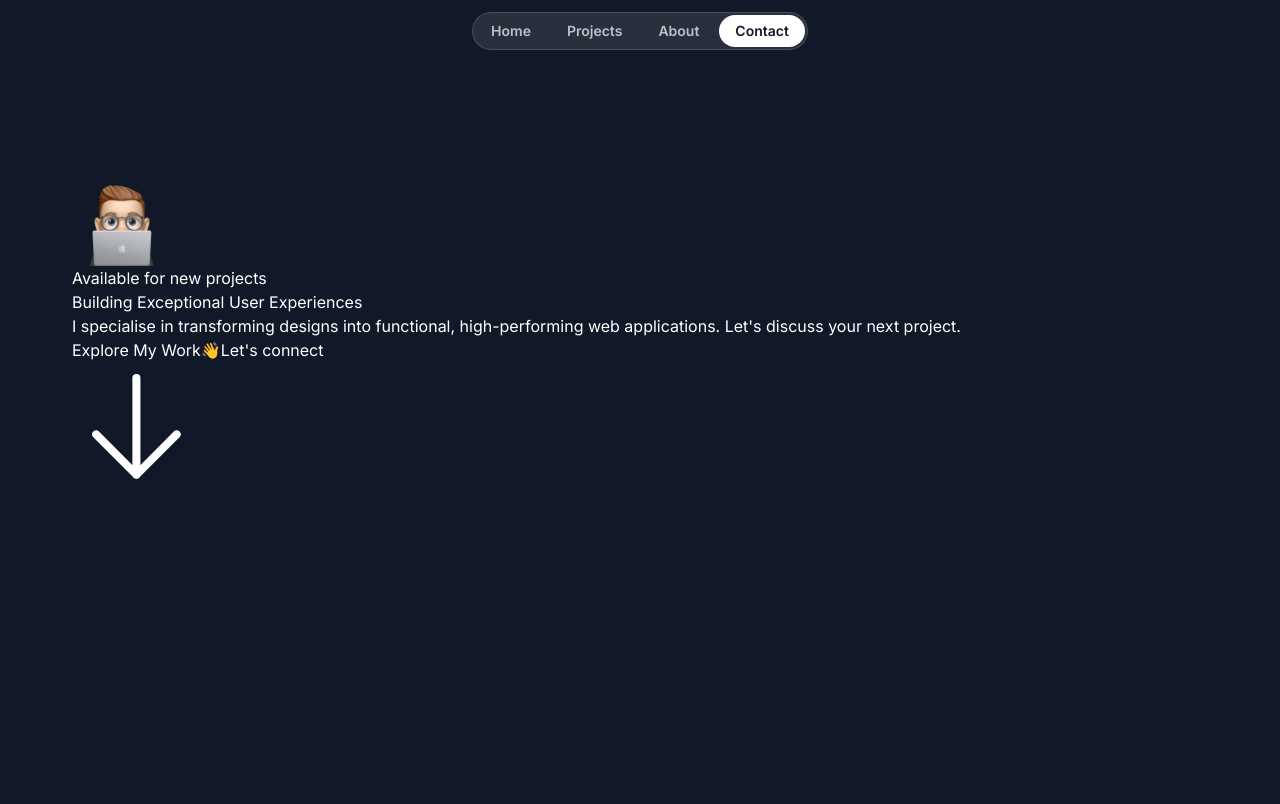
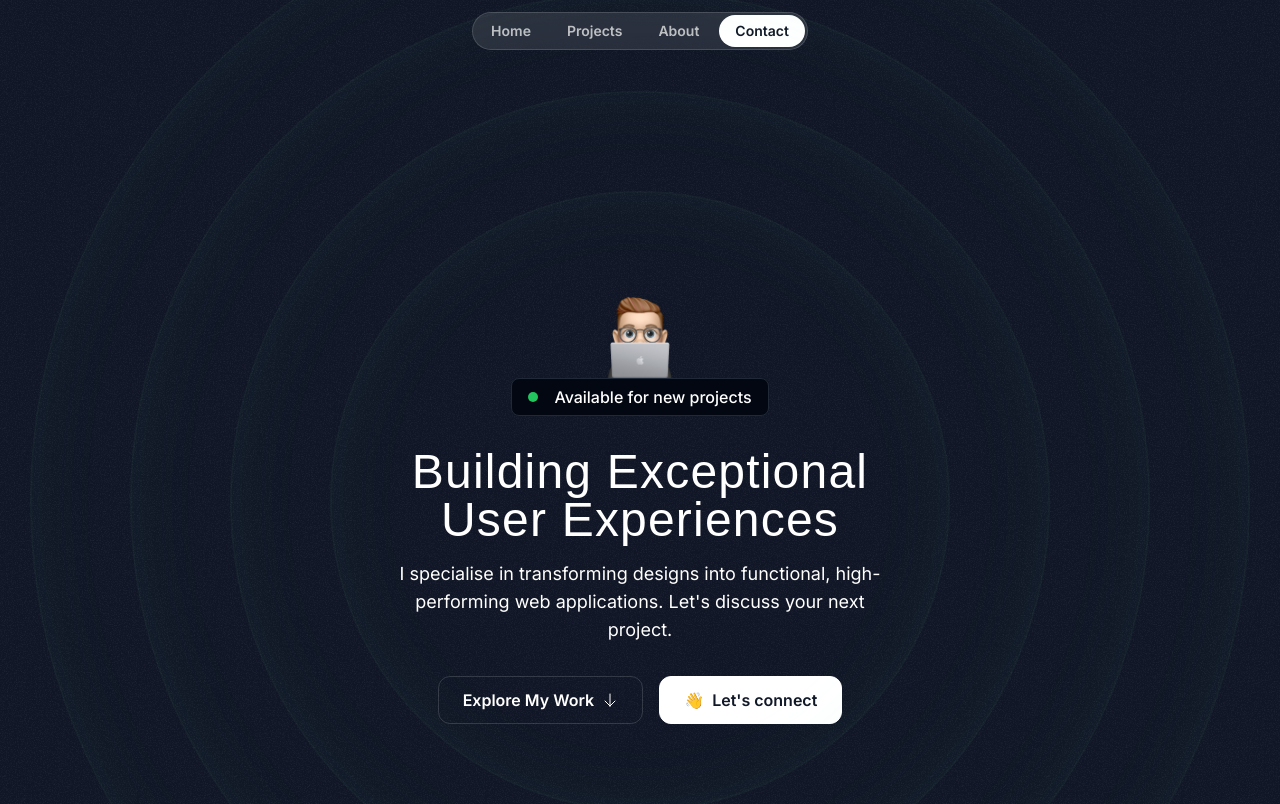
Before and after one commit to RuthlessDove/personal-website-nextjs, a Next.js app: page / in a window 1280 px wide. Shown: the top 804 px of the page. Built offline with nearby package versions, Linux system fonts and the light colour scheme; a web font is replaced by a local one.

Commit message:
Added Text to hero section

```diff
--- a/src/app/globals.css
+++ b/src/app/globals.css
@@ -6,4 +6,8 @@
     .nav-item{
         @apply px-4 py-1.5 rounded-full text-white/70 text-sm font-semibold hover:bg-white/10 hover:text-white transition duration-300;
     }
+
+    .hero-ring{
+        @apply absolute inset-0  border-2 top-1/2 left-1/2 -translate-x-1/2 -translate-y-1/2 rounded-full border-emerald-300/5 shadow-[0_0_80px_inset] shadow-emerald-300/5;
+    }
 }
--- a/src/sections/Hero.tsx
+++ b/src/sections/Hero.tsx
@@ -1,37 +1,56 @@
 import memojiImage from "@/assets/images/memoji-computer.png";
 import ArrowDown from "@/assets/icons/arrow-down.svg";
 import Image from "next/image";
+import grainImage from "@/assets/images/grain.jpg";
+import StarIcon from "@/assets/icons/star.svg";
 
 export const HeroSection = () => {
   return (
-    <div className="py-32">
+    <div className="py-32 md:py-48 lg:py-60 relative z-0n overflow-x-clipv ">
+      <div
+        className="absolute -top-10 inset-0 -z-30 opacity-5"
+        style={{ backgroundImage: `url(${grainImage.src})` }}
+      ></div>
+      <div className="size-[620px] hero-ring"></div>
+      <div className="size-[820px] hero-ring"></div>
+      <div className="size-[1020px] hero-ring"></div>
+      <div className="size-[1220px] hero-ring"></div>
+
       <div className="container">
+        <div className="flex flex-col items-center">
           <Image
             src={memojiImage}
             className="size-[100px]"
             alt="Person peeking from behind laptop"
           />
 
-        <div>
-          <div></div>
-          <div>Available for new projects</div>
-          <h1>Building Exceptional User Experiences</h1>
-          <p>
+          <div className="bg-gray-950 border border-gray-800 py-1.5 px-4 inline-flex items-center gap-4 rounded-lg">
+            <div className="bg-green-500 size-2.5 rounded-full"></div>
+            <div className="text-small font-medium">
+              Available for new projects
+            </div>
+          </div>
+        </div>
+
+        <div className="max-w-lg mx-auto">
+          <h1 className="font-serif text-3xl text-center mt-8 tracking-wide md:text-5xl">
+            Building Exceptional User Experiences
+          </h1>
+          <p className="mt-4 text-center text-white-60 md:text-lg">
             I specialise in transforming designs into functional,
             high-performing web applications. Let's discuss your next project.
           </p>
-
-          <div>
-            <button>
-              <span>Explore My Work</span>
-              <ArrowDown />
-            </button>
-            <button>
-              <span>👋</span>
-              <span>Let's connect</span>
-            </button>
         </div>
 
+        <div className="flex flex-col md:flex-row justify-center items-center mt-8 gap-4">
+          <button className="inline-flex items-center gap-2 border border-white/15 px-6 h-12 rounded-xl">
+            <span className="font-semibold">Explore My Work</span>
+            <ArrowDown className="size-4" />
+          </button>
+          <button className="inline-flex items-center gap-2 border border-white bg-white text-gray-900 h-12 px-6 rounded-xl">
+            <span>👋</span>
+            <span className="font-semibold">Let's connect</span>
+          </button>
         </div>
       </div>
     </div>
```
Lines whose indentation alone changed are shown as unchanged.
